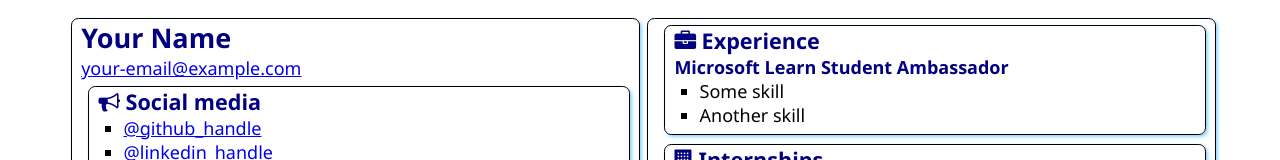
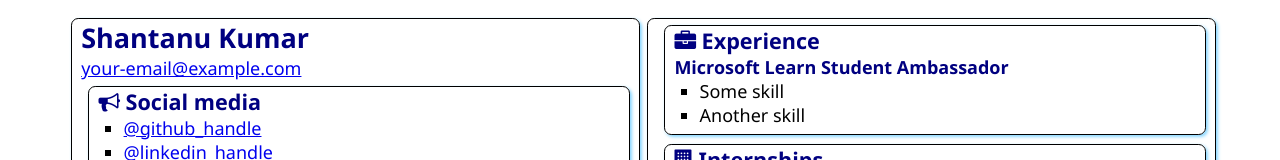
Before and after one commit to n0vay/SATechnicalOnboarding, a plain HTML site: page src/index.html in a window 1280 px wide. Shown: the top 160 px of the page. Drawn offline with Linux system fonts and the light colour scheme.

Commit message:
Update index.html

```diff
--- a/src/index.html
+++ b/src/index.html
@@ -12,7 +12,7 @@
 <body>
     <main>
         <article class="box">
-            <h1>Your Name</h1>
+            <h1>Shantanu Kumar</h1>
             <div><a href="mailto:your.email@example.com">your-email@example.com</a></div>
 
             <section class="box">
```
